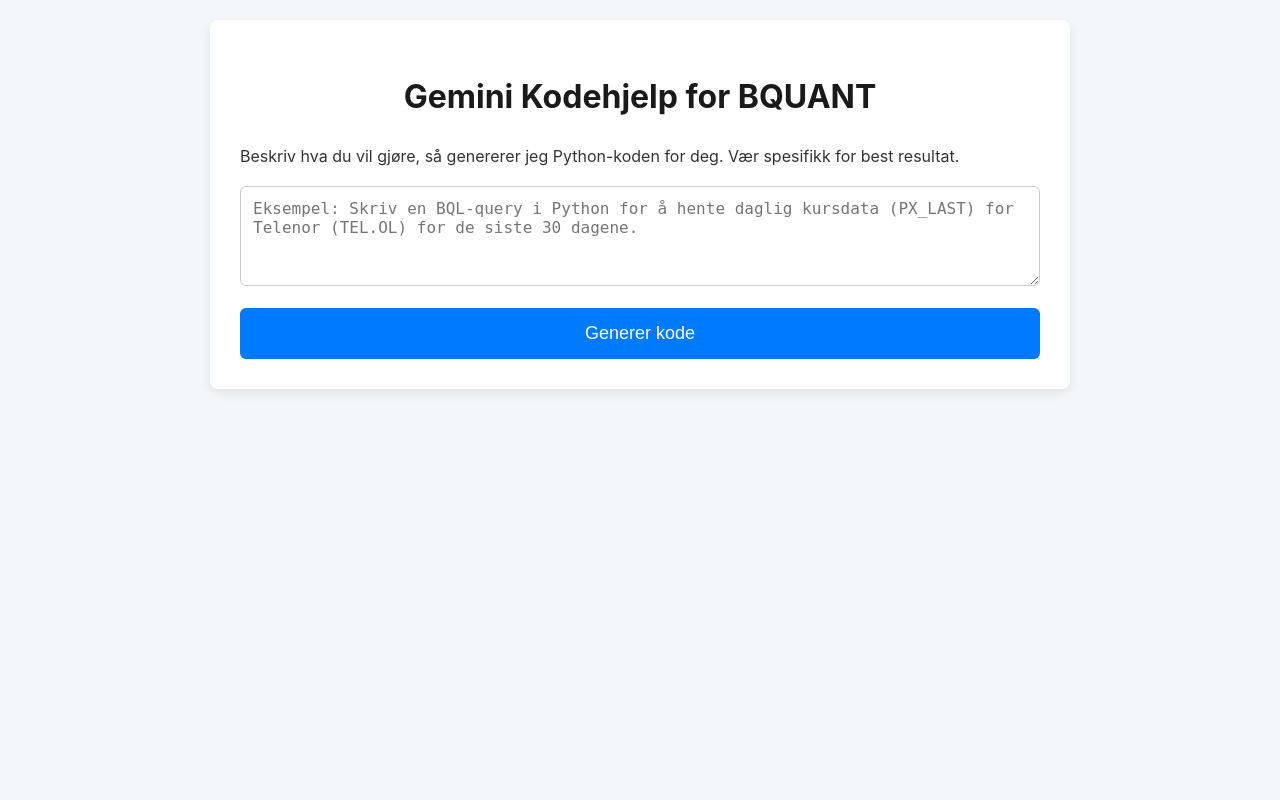
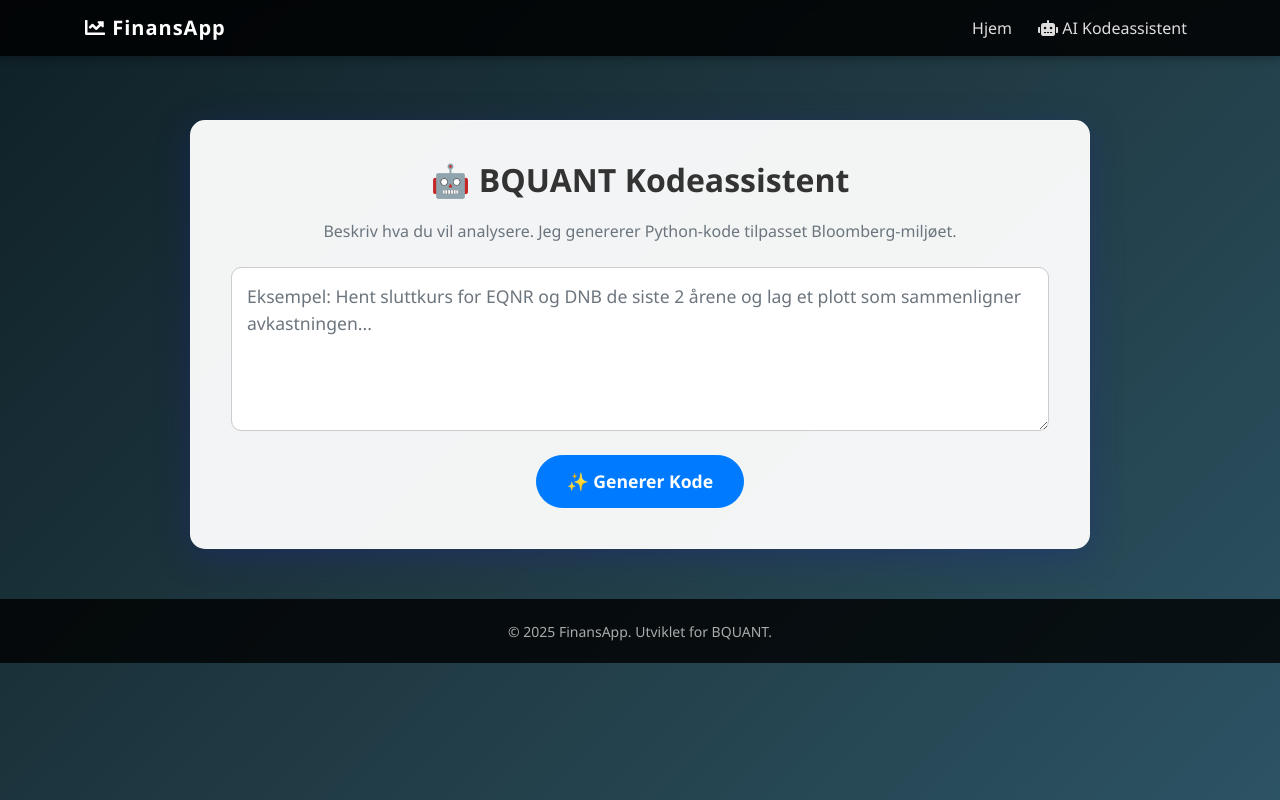
Before and after one commit to naessrobert-ui/prisanalyse, a Flask app: page /kode/ in a window 1280 px wide. Run offline with Flask 3, Linux system fonts and the light colour scheme; parts of the project's set-up code (start-up, migrations or seed data) failed here and were passed over.

Commit message:
La til Gemini AI kodeassistent og nytt design på base.html

````diff
--- /dev/null
+++ b/templates/base.html
@@ -0,0 +1,130 @@
+<!DOCTYPE html>
+<html lang="no">
+<head>
+    <meta charset="UTF-8">
+    <meta name="viewport" content="width=device-width, initial-scale=1.0">
+    <title>{% block title %}FinansApp BQUANT{% endblock %}</title>
+
+    <!-- Bootstrap 4.6 CSS -->
+    <link rel="stylesheet" href="https://cdn.jsdelivr.net/npm/bootstrap@4.6.2/dist/css/bootstrap.min.css">
+    <!-- FontAwesome for ikoner (valgfritt) -->
+    <link rel="stylesheet" href="https://cdnjs.cloudflare.com/ajax/libs/font-awesome/5.15.4/css/all.min.css">
+
+    <style>
+        body {
+            /* Backup-farge i tilfelle gradient ikke virker */
+            background-color: #1a1a1a;
+
+            /* Moderne mørk gradient (Mørk blå/grå - ser veldig "Bloomberg" ut) */
+            background: linear-gradient(135deg, #0f2027 0%, #203a43 50%, #2c5364 100%);
+
+            /* Gjør at bakgrunnen dekker hele skjermen og står stille når du scroller */
+            background-repeat: no-repeat;
+            background-attachment: fixed;
+            background-size: cover;
+            min-height: 100vh;
+
+            font-family: 'Segoe UI', Roboto, 'Helvetica Neue', Arial, sans-serif;
+            color: #fff; /* Hvit tekst som standard på mørk bakgrunn */
+        }
+        /* Design på menyen */
+        .navbar {
+            background-color: rgba(0, 0, 0, 0.85) !important; /* Mørk, litt gjennomsiktig */
+            backdrop-filter: blur(5px);
+            box-shadow: 0 2px 10px rgba(0,0,0,0.3);
+        }
+
+        .navbar-brand {
+            font-weight: bold;
+            color: #fff !important;
+            letter-spacing: 1px;
+        }
+
+        .nav-link {
+            color: #ddd !important;
+            margin-left: 10px;
+            transition: color 0.3s;
+        }
+
+        .nav-link:hover {
+            color: #007bff !important;
+        }
+
+        /* Footer */
+        footer {
+            background-color: rgba(0,0,0,0.8);
+            color: #aaa;
+            padding: 20px 0;
+            margin-top: 50px;
+            text-align: center;
+        }
+    </style>
+</head>
+<body>
+
+    <!-- Navigasjonsmeny -->
+    <nav class="navbar navbar-expand-lg navbar-dark fixed-top">
+        <div class="container">
+            <a class="navbar-brand" href="/">
+                <i class="fas fa-chart-line"></i> FinansApp
+            </a>
+            <button class="navbar-toggler" type="button" data-toggle="collapse" data-target="#navbarNav">
+                <span class="navbar-toggler-icon"></span>
+            </button>
+
+            <div class="collapse navbar-collapse" id="navbarNav">
+                <ul class="navbar-nav ml-auto">
+                    <li class="nav-item">
+                        <a class="nav-link" href="/">Hjem</a>
+                    </li>
+                    <li class="nav-item">
+                        <!-- Denne linken går til kodeassistenten din -->
+                        <a class="nav-link" href="/kode/">
+                            <i class="fas fa-robot"></i> AI Kodeassistent
+                        </a>
+                    </li>
+                </ul>
+            </div>
+        </div>
+    </nav>
+
+    <!-- Spacer for å dytte innholdet ned under den faste menyen -->
+    <div style="height: 80px;"></div>
+
+    <!-- VIKTIG: Her settes innholdet fra de andre sidene inn -->
+    <div class="container main-content">
+        <!-- Flash meldinger (hvis du bruker det i Flask) -->
+        {% with messages = get_flashed_messages(with_categories=true) %}
+            {% if messages %}
+                {% for category, message in messages %}
+                    <div class="alert alert-{{ category }} alert-dismissible fade show" role="alert">
+                        {{ message }}
+                        <button type="button" class="close" data-dismiss="alert" aria-label="Close">
+                            <span aria-hidden="true">&times;</span>
+                        </button>
+                    </div>
+                {% endfor %}
+            {% endif %}
+        {% endwith %}
+
+        <!-- Innholdsblokk -->
+        {% block content %}
+        {% endblock %}
+    </div>
+
+    <!-- Footer -->
+    <footer>
+        <div class="container">
+            <small>&copy; 2025 FinansApp. Utviklet for BQUANT.</small>
+        </div>
+    </footer>
+
+    <!-- Nødvendige Scripts (Bootstrap & jQuery) -->
+    <script src="https://code.jquery.com/jquery-3.6.0.min.js"></script>
+    <script src="https://cdn.jsdelivr.net/npm/bootstrap@4.6.2/dist/js/bootstrap.bundle.min.js"></script>
+
+    <!-- Blokk for sidespesifikke scripts -->
+    {% block scripts %}{% endblock %}
+
+</body>
+</html>
--- a/templates/kode_analyse.html
+++ b/templates/kode_analyse.html
@@ -1,64 +1,156 @@
-<!-- templates/kode_analyse.html -->
-<!DOCTYPE html>
-<html lang="no">
-<head>
-    <meta charset="UTF-8">
-    <meta name="viewport" content="width=device-width, initial-scale=1.0">
-    <title>Gemini Kodehjelp for BQUANT</title>
-    <style>
-        body { font-family: -apple-system, BlinkMacSystemFont, "Segoe UI", Roboto, Helvetica, Arial, sans-serif; line-height: 1.6; background-color: #f4f7f9; color: #333; margin: 0; padding: 20px; }
-        .container { max-width: 800px; margin: auto; background: #fff; padding: 30px; border-radius: 8px; box-shadow: 0 4px 12px rgba(0,0,0,0.08); }
-        h1 { color: #1a1a1a; text-align: center; }
-        textarea { width: 100%; min-height: 100px; padding: 12px; border: 1px solid #ccc; border-radius: 6px; font-size: 16px; margin-bottom: 15px; box-sizing: border-box; }
-        button { display: block; width: 100%; padding: 15px; background-color: #007bff; color: white; border: none; border-radius: 6px; font-size: 18px; cursor: pointer; transition: background-color 0.3s; }
-        button:hover { background-color: #0056b3; }
-        button:disabled { background-color: #a0a0a0; cursor: not-allowed; }
-        #result-container { margin-top: 30px; background-color: #2d2d2d; color: #f2f2f2; border-radius: 6px; padding: 20px; white-space: pre-wrap; word-wrap: break-word; font-family: "Courier New", Courier, monospace; display: none; }
-        .loader { text-align: center; font-style: italic; color: #777; }
-        .error { color: #d9534f; font-weight: bold; }
-    </style>
-    <script src="https://cdn.jsdelivr.net/npm/marked/marked.min.js"></script>
-</head>
-<body>
-    <div class="container">
-        <h1>Gemini Kodehjelp for BQUANT</h1>
-        <p>Beskriv hva du vil gjøre, så genererer jeg Python-koden for deg. Vær spesifikk for best resultat.</p>
+{% extends "base.html" %}
 
-        <textarea id="prompt-input" placeholder="Eksempel: Skriv en BQL-query i Python for å hente daglig kursdata (PX_LAST) for Telenor (TEL.OL) for de siste 30 dagene."></textarea>
+{% block title %}AI Kodeassistent{% endblock %}
 
-        <button id="generate-btn">Generer kode</button>
+{% block content %}
+<style>
+    /* --- CSS for denne spesifikke siden --- */
 
-        <div id="loader" class="loader" style="display: none;">Tenker...</div>
+    /* Hovedboks med "Glass"-effekt oppå bakgrunnsbildet */
+    .analysis-container {
+        background-color: rgba(255, 255, 255, 0.95); /* Hvit, litt gjennomsiktig */
+        border-radius: 15px;
+        padding: 40px;
+        margin-top: 40px;
+        margin-bottom: 40px;
+        box-shadow: 0 8px 32px 0 rgba(31, 38, 135, 0.37); /* Moderne skygge */
+        backdrop-filter: blur(4px); /* Gjør bakgrunnen litt utydelig bak boksen */
+        border: 1px solid rgba(255, 255, 255, 0.18);
+        max-width: 900px;
+        margin-left: auto;
+        margin-right: auto;
+    }
 
-        <div id="result-container">
-            <code id="code-output"></code>
+    /* Overskrift */
+    .analysis-header {
+        color: #333;
+        margin-bottom: 20px;
+        font-weight: 600;
+    }
+
+    /* Input-feltet */
+    #promptInput {
+        border-radius: 10px;
+        border: 1px solid #ccc;
+        padding: 15px;
+        font-size: 1.1em;
+        resize: vertical; /* Lar brukeren endre størrelse */
+    }
+
+    #promptInput:focus {
+        box-shadow: 0 0 0 3px rgba(0, 123, 255, 0.25);
+        border-color: #007bff;
+    }
+
+    /* Knappen */
+    .btn-generate {
+        padding: 12px 30px;
+        font-size: 1.1em;
+        border-radius: 50px;
+        font-weight: bold;
+        transition: all 0.3s ease;
+    }
+
+    /* Kodeboksen (Resultatet) */
+    .code-wrapper {
+        position: relative;
+        display: none; /* Skjult til vi får svar */
+        margin-top: 30px;
+    }
+
+    #codeOutput {
+        background-color: #1e1e1e; /* VS Code mørk bakgrunn */
+        color: #d4d4d4; /* Lys grå tekst */
+        padding: 20px;
+        border-radius: 10px;
+        font-family: 'Consolas', 'Monaco', 'Courier New', monospace;
+        white-space: pre-wrap; /* Beholder linjeskift og innrykk */
+        border: 1px solid #333;
+        min-height: 100px;
+        text-align: left;
+    }
+
+    /* Kopier-knapp inne i kodeboksen */
+    .copy-btn {
+        position: absolute;
+        top: 10px;
+        right: 10px;
+        background-color: rgba(255, 255, 255, 0.1);
+        border: 1px solid rgba(255, 255, 255, 0.2);
+        color: #fff;
+        padding: 5px 10px;
+        border-radius: 5px;
+        font-size: 0.8em;
+        cursor: pointer;
+    }
+    .copy-btn:hover {
+        background-color: rgba(255, 255, 255, 0.2);
+    }
+
+    /* Laste-animasjon */
+    .loading-spinner {
+        display: none;
+        margin-top: 20px;
+        color: #007bff;
+    }
+</style>
+
+<div class="container">
+    <div class="analysis-container">
+        <div class="text-center">
+            <h2 class="analysis-header">🤖 BQUANT Kodeassistent</h2>
+            <p class="text-muted">
+                Beskriv hva du vil analysere. Jeg genererer Python-kode tilpasset Bloomberg-miljøet.
+            </p>
+        </div>
+
+        <div class="form-group mt-4">
+            <textarea class="form-control" id="promptInput" rows="5" placeholder="Eksempel: Hent sluttkurs for EQNR og DNB de siste 2 årene og lag et plott som sammenligner avkastningen..."></textarea>
+        </div>
+
+        <div class="text-center mt-4">
+            <button onclick="generateCode()" class="btn btn-primary btn-generate">
+                ✨ Generer Kode
+            </button>
+        </div>
+
+        <!-- Laste-indikator -->
+        <div id="loadingIndicator" class="text-center loading-spinner">
+            <div class="spinner-border" role="status" style="width: 3rem; height: 3rem;">
+                <span class="sr-only">Loading...</span>
+            </div>
+            <p class="mt-2">Analyserer forespørselen og skriver kode...</p>
+        </div>
+
+        <!-- Resultat -->
+        <div id="codeWrapper" class="code-wrapper">
+            <button onclick="copyToClipboard()" class="copy-btn">Kopier kode</button>
+            <div id="codeOutput"></div>
         </div>
     </div>
+</div>
 
+<!-- JavaScript logikk -->
 <script>
-    // Hent alle HTML-elementene vi trenger å jobbe med
-    const promptInput = document.getElementById('prompt-input');
-    const generateBtn = document.getElementById('generate-btn');
-    const loader = document.getElementById('loader');
-    const resultContainer = document.getElementById('result-container');
-    const codeOutput = document.getElementById('code-output');
+    async function generateCode() {
+        const prompt = document.getElementById('promptInput').value;
+        const wrapper = document.getElementById('codeWrapper');
+        const outputDiv = document.getElementById('codeOutput');
+        const loadingDiv = document.getElementById('loadingIndicator');
 
-    // Funksjon som kjører når man klikker på "Generer kode"-knappen
-    generateBtn.addEventListener('click', async () => {
-        const prompt = promptInput.value.trim();
-        if (!prompt) {
-            alert('Du må skrive en forespørsel.');
+        // Sjekk at feltet ikke er tomt
+        if (!prompt.trim()) {
+            alert("Vennligst skriv inn en beskrivelse først.");
             return;
         }
 
-        // --- Start prosessen: Vis "Tenker..." og deaktiver knappen ---
-        loader.style.display = 'block';
-        generateBtn.disabled = true;
-        resultContainer.style.display = 'none';
-        codeOutput.innerHTML = '';
+        // Nullstill visning
+        wrapper.style.display = 'none';
+        outputDiv.innerText = '';
+        loadingDiv.style.display = 'block';
 
         try {
-            // --- Send forespørselen til serveren (backend) ---
+            // Send data til Python-backend
             const response = await fetch('/kode/generate', {
                 method: 'POST',
                 headers: {
@@ -67,29 +159,37 @@
                 body: JSON.stringify({ prompt: prompt }),
             });
 
-            // --- Håndter svaret fra serveren ---
-            if (!response.ok) {
-                const errorData = await response.json();
-                throw new Error(errorData.error || `En serverfeil oppstod: ${response.statusText}`);
+            const data = await response.json();
+
+            // Skjul laste-indikator
+            loadingDiv.style.display = 'none';
+
+            if (response.ok) {
+                // Rens svaret litt (fjern ```python hvis det er der)
+                let cleanCode = data.code.replace(/```python/g, "").replace(/```/g, "").trim();
+
+                outputDiv.innerText = cleanCode;
+                wrapper.style.display = 'block';
+            } else {
+                alert("Feil: " + (data.error || "Noe gikk galt på serveren."));
             }
 
-            const data = await response.json();
+        } catch (error) {
+            loadingDiv.style.display = 'none';
+            alert("Kunne ikke koble til serveren. Sjekk at appen kjører.\nFeilmelding: " + error);
+        }
+    }
 
-            // Bruk "marked.js" for å formatere koden pent
-            const htmlContent = marked.parse(data.code);
-            codeOutput.innerHTML = htmlContent;
-            resultContainer.style.display = 'block';
-
-        } catch (error) {
-            // --- Vis feilmelding hvis noe går galt ---
-            codeOutput.innerHTML = `<span class="error">Feil: ${error.message}</span>`;
-            resultContainer.style.display = 'block';
-        } finally {
-            // --- Rydd opp: Skjul "Tenker..." og aktiver knappen igjen ---
-            loader.style.display = 'none';
-            generateBtn.disabled = false;
-        }
-    });
+    function copyToClipboard() {
+        const codeText = document.getElementById('codeOutput').innerText;
+        navigator.clipboard.writeText(codeText).then(() => {
+            const btn = document.querySelector('.copy-btn');
+            const originalText = btn.innerText;
+            btn.innerText = "Kopiert! ✅";
+            setTimeout(() => {
+                btn.innerText = originalText;
+            }, 2000);
+        });
+    }
 </script>
-</body>
-</html>
+{% endblock %}
````
Also changed, not shown: analyse.py (+6 -6 lines), gemini_routes.py (+46 -21 lines).
